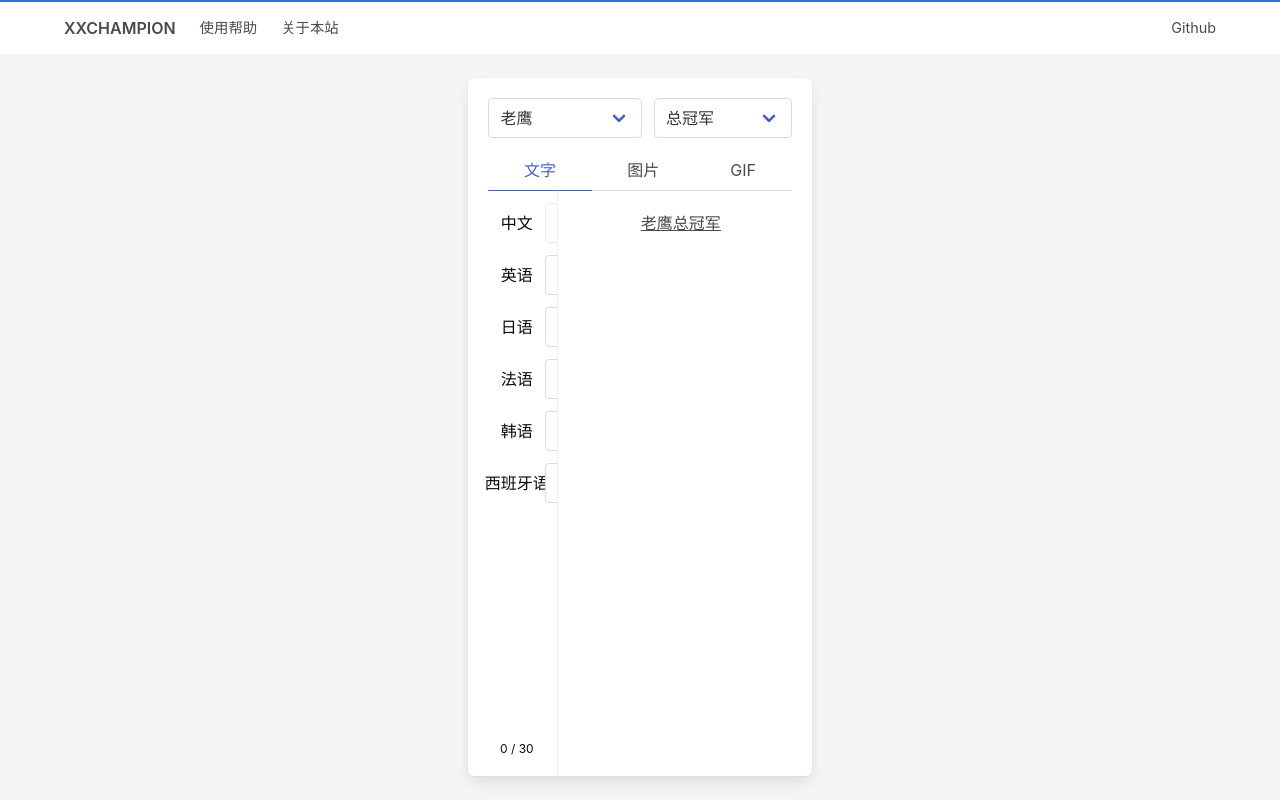
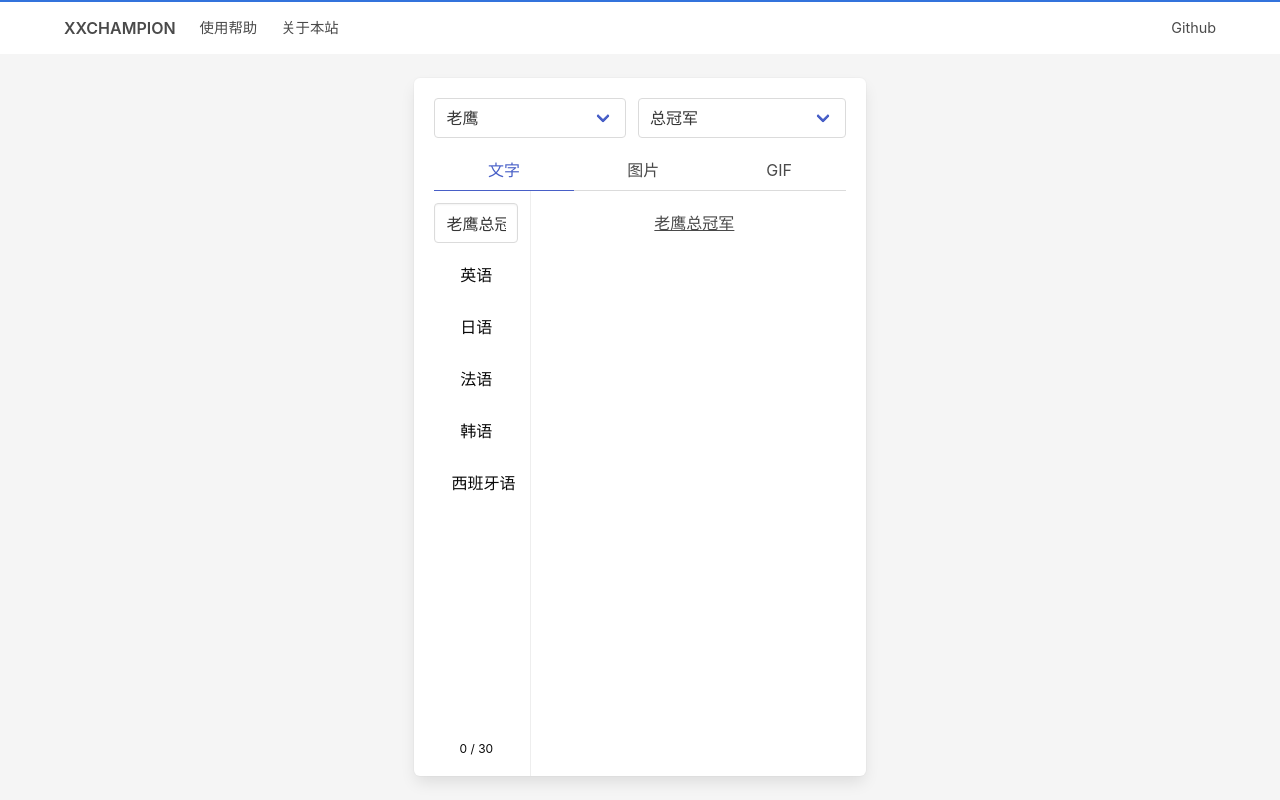
Before and after one commit to xrr2016/xx-champion, a Vue app: page / in a window 1280 px wide. Built offline with nearby package versions, Linux system fonts and the light colour scheme.

Commit message:
fix and style

```diff
--- a/src/components/GenerateGif.vue
+++ b/src/components/GenerateGif.vue
@@ -9,8 +9,8 @@
           <input
             class="input"
             type="text"
+            maxlength="20"
             v-model="item.word"
-            maxlength="20"
             @input="handleSubtitleInput(item)"
           >
         </p>
@@ -114,11 +114,12 @@
 
       <button
         class="button is-info is-outlined is-fullwidth generate-button"
+        :class="{'is-loading': isGenerating}"
         :disabled="isGenerating"
         @click="generateGif"
-      >{{ generateButtonText }}</button>
+      >生成</button>
     </div>
-    <ul class="column is-three-quarters generate-column-right" type="1">
+    <ul class="column is-three-quarters generate-column-right">
       <li class="card field" v-for="(frame, index) of context.frames" :key="index">
         <div class="card-image frame" :id="frame.id">
           <figure class="image">
@@ -164,7 +165,6 @@ declare module "vue/types/vue" {
       };
     };
     context: any;
-    finished: number;
     isGenerating: boolean;
   }
 }
@@ -175,40 +175,19 @@ declare global {
   }
 }
 
-function changeSlogan(word: string, self: any) {
-  switch (word) {
-    case "总冠军":
-      self.context = zongguanjun;
-      break;
-    case "一轮游":
-      self.context = yilunyou;
-      break;
-    case "真香":
-      self.context = zhengxiang;
-      break;
-  }
-}
-
 @Component({
   name: "GenerateGif",
   props: {
-    team: {
+    selectedTeam: {
       type: Object,
       required: true
     },
-    slogan: {
+    selectedSlogan: {
       type: Object,
       required: true
     }
   },
   computed: {
-    generateButtonText(): string {
-      if (this.isGenerating) {
-        const rate = this.finished / (this.context.frames.length * 2);
-        return Math.floor(rate * 100) + "%";
-      }
-      return "生成";
-    },
     imageStyle() {
       const { width, height } = this.gifImage;
       return {
@@ -227,39 +206,51 @@ function changeSlogan(word: string, self: any) {
     }
   },
   watch: {
-    team: function(newVal, oldVal) {
-      if (newVal.abbr === oldVal.abbr) {
-        return;
-      }
-
+    selectedTeam: function(newVal, oldVal) {
       const { meta } = this.context;
       const subtitle = this.context.subtitles[meta.teamNameIndex];
 
-      meta.teamName = newVal.name;
       subtitle.word = subtitle.word.replace(oldVal.name, newVal.name);
-
       this.context.frames.forEach((frame: any, index: number) => {
         if (index >= subtitle.start && index <= subtitle.end) {
           frame.subtitle = subtitle.word;
         }
       });
     },
-    slogan: function(newVal, oldVal) {
-      if (newVal.word === oldVal.word) {
-        return;
+    selectedSlogan: function(newVal, oldVal) {
+      switch (newVal.mark) {
+        case 0:
+          this.context = zongguanjun;
+          break;
+        case 1:
+          this.context = yilunyou;
+          break;
+        case 2:
+          this.context = zhengxiang;
+          break;
       }
-      changeSlogan(newVal.word, this);
+
       this.gifImage.delay = this.context.frames[0].delay;
     }
   },
   mounted() {
-    changeSlogan(this.slogan.word, this);
+    switch (this.selectedSlogan.mark) {
+      case 0:
+        this.context = zongguanjun;
+        break;
+      case 1:
+        this.context = yilunyou;
+        break;
+      case 2:
+        this.context = zhengxiang;
+        break;
+    }
     this.gifImage.delay = this.context.frames[0].delay;
   }
 })
 export default class GenerateGif extends Vue {
   gifImage = {
-    name: this.team.name + this.slogan.word,
+    name: this.selectedTeam.name + this.selectedSlogan.word,
     width: 480,
     height: 240,
     delay: 0,
@@ -271,18 +262,14 @@ export default class GenerateGif extends Vue {
     }
   };
 
-  context: any = {
-    meta: null,
-    frames: [],
-    subtitles: []
-  };
-
-  finished: number = 0;
+  context: any = zongguanjun;
   isGenerating: boolean = false;
 
   generateFrames() {
     const frames = this.context.frames;
     const { width, height } = this.gifImage;
+
+    let finished = 0;
 
     return new Promise(resolve => {
       frames.forEach((frame: any, index: number) => {
@@ -295,8 +282,8 @@ export default class GenerateGif extends Vue {
           frame.data = canvas
             .getContext("2d")
             .getImageData(0, 0, width, height);
-          this.finished += 1;
-          if (this.finished >= frames.length) {
+          finished += 1;
+          if (finished >= frames.length) {
             resolve();
           }
         });
@@ -322,13 +309,11 @@ export default class GenerateGif extends Vue {
 
     frames.forEach((frame: any, index: number) => {
       gif.addFrame(frame.data, { copy: true, delay: frame.delay });
-      this.finished += 1;
     });
 
     gif.on("finished", (blob: Blob) => {
       const src = URL.createObjectURL(blob);
 
-      this.finished = 0;
       this.isGenerating = false;
       this.$emit("show-image-modal", { src, name, format: "gif" });
     });
--- a/src/components/GenerateImage.vue
+++ b/src/components/GenerateImage.vue
@@ -1,6 +1,11 @@
 <template>
   <div class="columns generate-column">
     <div class="column generate-column-left">
+      <div class="field has-addons">
+        <p class="control is-expanded">
+          <input class="input" type="text" v-model="renderText">
+        </p>
+      </div>
       <!-- <div class="field has-addons">
         <p class="control">
           <a class="button is-static">图片名称</a>
@@ -189,7 +194,7 @@
 
     <div class="column is-three-quarters generate-column-right">
       <div class="box is-unselectable output-image-html" id="imageHtml" :style="imageBoxStyle">
-        <h3 class="title is-3" :style="imageTitleStyle">{{ this.nbaTeam.name + this.slogan.word }}</h3>
+        <h3 class="title is-3" :style="imageTitleStyle">{{ renderText }}</h3>
         <p class="author" :style="imageAuthorStyle">
           author:
           <span class="author-name">{{ image.author }}</span>
@@ -295,11 +300,15 @@ declare module "vue/types/vue" {
   },
   watch: {
     nbaTeam: function(newTeam: Team) {
-      this.image.name = newTeam.name + this.slogan.word;
+      const renderText = newTeam.name + this.slogan.word;
+      this.image.name = renderText;
+      this.renderText = renderText;
       this.image.backgroundColor = getMainColor(newTeam.abbr).hex;
     },
     slogan: function(newSlogan) {
-      this.image.name = this.nbaTeam.name + newSlogan.word;
+      const renderText = this.nbaTeam.name + newSlogan.word;
+      this.image.name = renderText;
+      this.renderText = renderText;
     }
   }
 })
@@ -326,6 +335,7 @@ export default class GenerateImage extends Vue {
   };
 
   isGenerating: boolean = false;
+  renderText: string = this.nbaTeam.name + this.slogan.word;
 
   generateImage() {
     const { ratio, width, height, name, format } = this.image;
--- a/src/components/GenerateText.vue
+++ b/src/components/GenerateText.vue
@@ -2,18 +2,26 @@
   <div class="columns generate-column">
     <div class="column generate-column-left">
       <div class="fields">
-        <div class="field has-addons">
-          <a class="button is-white is-fullwidth">中文</a>
-          <button class="button" disabled>翻译</button>
+        <div class="field">
+          <input class="input has-text-centered" type="text" v-model="renderText">
         </div>
+
         <div
           class="field has-addons"
           v-for="(item, index) of languages"
           :key="index"
           @click="handleButtonClick(item, index)"
         >
-          <a class="button is-white is-fullwidth">{{ item.text }}</a>
-          <button class="button" :class="{'is-loading': isTranslating}" :disabled="isTranslating">翻译</button>
+          <p class="control is-expanded">
+            <a
+              class="button is-white is-fullwidth"
+              :disabled="isTranslating"
+              title="点击翻译"
+            >{{ item.text }}</a>
+          </p>
+          <!-- <p class="control">
+            <button class="button is-white" :class="{'is-loading': isTranslating}"></button>
+          </p>-->
         </div>
       </div>
 
@@ -90,11 +98,16 @@ declare module "vue/types/vue" {
     });
   },
   computed: {
-    renderText(): string {
-      return this.team.name + this.slogan.word;
-    },
     renderTranslateTimes(): string {
       return `${this.translateTimes.current} / ${this.translateTimes.total}`;
+    }
+  },
+  watch: {
+    team: function(newVal) {
+      this.renderText = newVal.name + this.slogan.word;
+    },
+    slogan: function(newVal) {
+      this.renderText = this.team.name + newVal.word;
     }
   }
 })
@@ -106,6 +119,7 @@ export default class GenerateText extends Vue {
     total: 30,
     date: new Date().toLocaleDateString()
   };
+  renderText: string = this.team.name + this.slogan.word;
 
   handleButtonClick(item: Language, index: number) {
     if (this.isTranslating) {
--- a/src/models/index.ts
+++ b/src/models/index.ts
@@ -12,12 +12,13 @@ export const types: Array<Type> = [
 
 export interface Slogan {
   word: string
+  mark: number
 }
 
 export const slogans: Array<Slogan> = [
-  { word: '总冠军' },
-  { word: '一轮游' },
-  { word: '真香' }
+  { word: '总冠军', mark: 0 },
+  { word: '一轮游', mark: 1 },
+  { word: '比赛真好看', mark: 2 }
 ]
 
 export interface Team {
--- a/src/views/Home.vue
+++ b/src/views/Home.vue
@@ -51,8 +51,8 @@
         />
         <GenerateGif
           v-else-if="selectedType === types[2]"
-          :team="selectedTeam"
-          :slogan="selectedSlogan"
+          :selectedTeam="selectedTeam"
+          :selectedSlogan="selectedSlogan"
           @show-image-modal="showImageModal"
         />
       </keep-alive>
```
